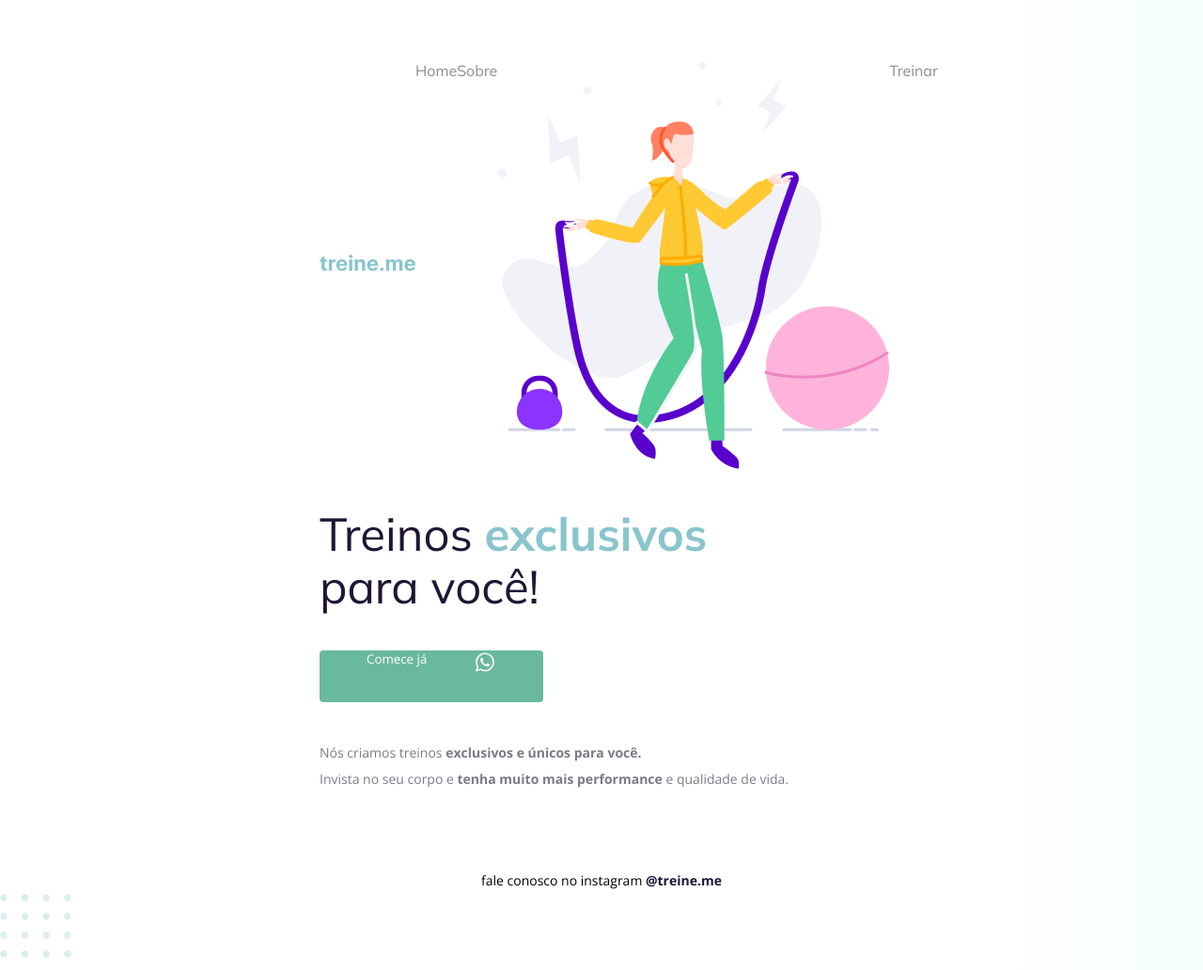
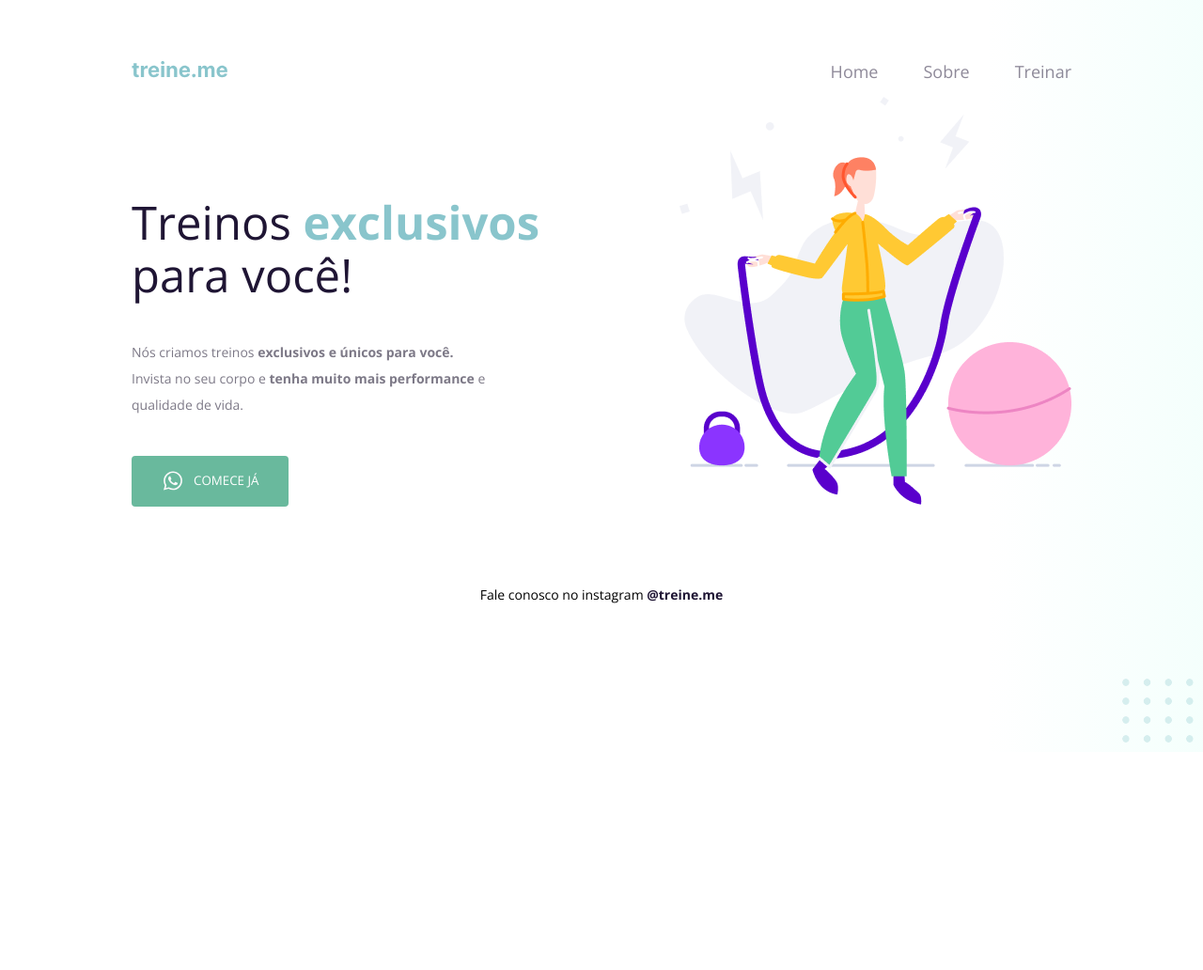
Before and after one commit to abnersiqueira/rocketseat_desafio02, a plain HTML site: page index.html in a window 1280 px wide. Shown: the whole page at 94% size. After the commit the page ends 800 px from the top, so only its background shows below. Drawn offline with nearby package versions, Linux system fonts and the light colour scheme.

Commit message:
After fix update

```diff
--- a/index.html
+++ b/index.html
@@ -6,10 +6,8 @@
 
     <meta charset="UTF-8" />
     <meta name="viewport" content="width=device-width, initial-scale=1.0" />
+    <link href="https://fonts.googleapis.com/css2?family=Mulish:wght@400;700&family=Open+Sans:wght@400;700&display=swap" rel="stylesheet">
     <title>Treine me</title>
-
-    <link href="https://fonts.googleapis.com/css2?family=Mulish:wght@400;700&family=Open+Sans:wght@400;700&display=swap" rel="stylesheet">
-
     <link rel="stylesheet" href="style.css">
 
   </head>
@@ -22,7 +20,6 @@
             <ul>
               <li><a href="#">Home</a></li>
               <li><a href="#">Sobre</a></li>
-            <img src="images/img.png" alt="Desenho de uma mulher pulando corta numa academia.">
               <li><a href="#">Treinar</a></li>
             </ul>
       </nav>
@@ -30,27 +27,20 @@
         <main>
           <section>
             <h1>Treinos <span>exclusivos</span> para você!</h1>
-            <button>
-              Comece já
-              <img src="images/whats.svg" alt="Ícone do whatsapp">
-
-            </button>
-
             <p>
               Nós criamos treinos <strong>exclusivos e únicos para você.</strong></br>
-              Invista no seu corpo e <strong>tenha muito mais performance</strong> e qualidade de vida.
+              Invista no seu corpo e <strong>tenha muito mais performance</strong> e </br>qualidade de vida.
             </p>
-
+            <button>
+              <img src="images/whats.svg" alt="Ícone do whatsapp">Comece já
+            </button>
           </section>
-
+          <img id=pulandocorda src="images/img.png" alt="Desenho de uma mulher pulando corta numa academia.">
         </main>
-
         <footer>
-          fale conosco no instagram <a href="https://instagram.com/treineme" target="_blank">@treine.me</a>
+          Fale conosco no instagram <a href="https://instagram.com/treineme" target="_blank">@treine.me</a>
         </footer>
     </div>
-
     <img id="balls" src="images/balls.svg" alt="Bolinhas decorativas verdes no canto inferior direito da página.">
-
   </body>
 </html>
--- a/style.css
+++ b/style.css
@@ -1,25 +1,28 @@
 body {
     margin: 0;
-
     font-family: "Open Sans", sans-serif;
-
     background: linear-gradient(90deg, rgb(227, 255, 248, 0) 82.08%, rgb(227, 255, 248, 0.38) 100%);
-
     min-height: 100vh;
   }
 
   .page {
-    width: 600px;
+    width: 1000px;
     margin: 0 auto;
     padding-top: 65px;
   }
 
   nav {
     display: flex;
-    justify-content: start;
+    justify-content: space-between;
     align-items: center;
+    margin-bottom: 15px;
+    font-size: 18px;
+    line-height: 22px;
+  }
 
-    margin-bottom: 15px;
+  p {
+    margin-bottom: 40px;
+    margin-top: 40px;
   }
 
   ul {
@@ -27,6 +30,7 @@ body {
     list-style: none;
     margin: 0;
     padding: 0;
+    gap: 48px;
   }
 
   a {
@@ -35,7 +39,7 @@ body {
   }
 
   ul li a {
-      opacity: 0.5;
+    opacity: 0.5;
   }
 
   ul li a:hover {
@@ -43,18 +47,16 @@ body {
     opacity: 1;
   }
 
-  h1,
-  ul {
+  h1 ul {
     font-family: "Mulish", sans-serif;
   }
 
   h1 {
+    margin-top: 106px;
     font-size: 49px;
     line-height: 56px;
     color: #1f1534;
-
     font-weight: normal;
-
     width: 490px;
   }
 
@@ -67,25 +69,23 @@ body {
     font-size: 14px;
     line-height: 28px;
     color: #7d7987;
-
     margin: 40px 0;
   }
 
   button {
+    text-transform: uppercase;
+    font-family: "Open Sans", sans-serif;
     color: white;
-    font-family: "Open Sans", sans-serif;
+    background: #69B99D;
+    border: 0px;
+    padding: 14px 32px 15px;
+    gap: 10px;
+    display: flex;
+    justify-content:center;
+    align-items: center;
+    border-radius: 4px;
+    cursor: pointer;
 
-    background: #69B99D;
-    border: 0;
-    padding: 0 50px 30px;
-
-    display: flex;
-    justify-content: space-around;
-    gap: 50px;
-
-    border-radius: 4px;
-
-    cursor: pointer;
   }
 
   button:hover {
@@ -95,9 +95,8 @@ body {
   footer {
     font-size: 14px;
     line-height: 28px;
-
     text-align: center;
-
+    margin-bottom: 30px;
     margin-top: 80px;
   }
 
@@ -105,7 +104,14 @@ body {
     font-weight: bold;
   }
 
-  #balls {
-      bottom: 0;
-      right: 0;
+  main{
+    display: flex;
+    justify-content: space-between;
+    align-items: center;
   }
+
+  #balls{
+    position: fixed;
+    bottom: 0px;
+    right: 0px;
+  }
```
Lines whose indentation alone changed are shown as unchanged.
